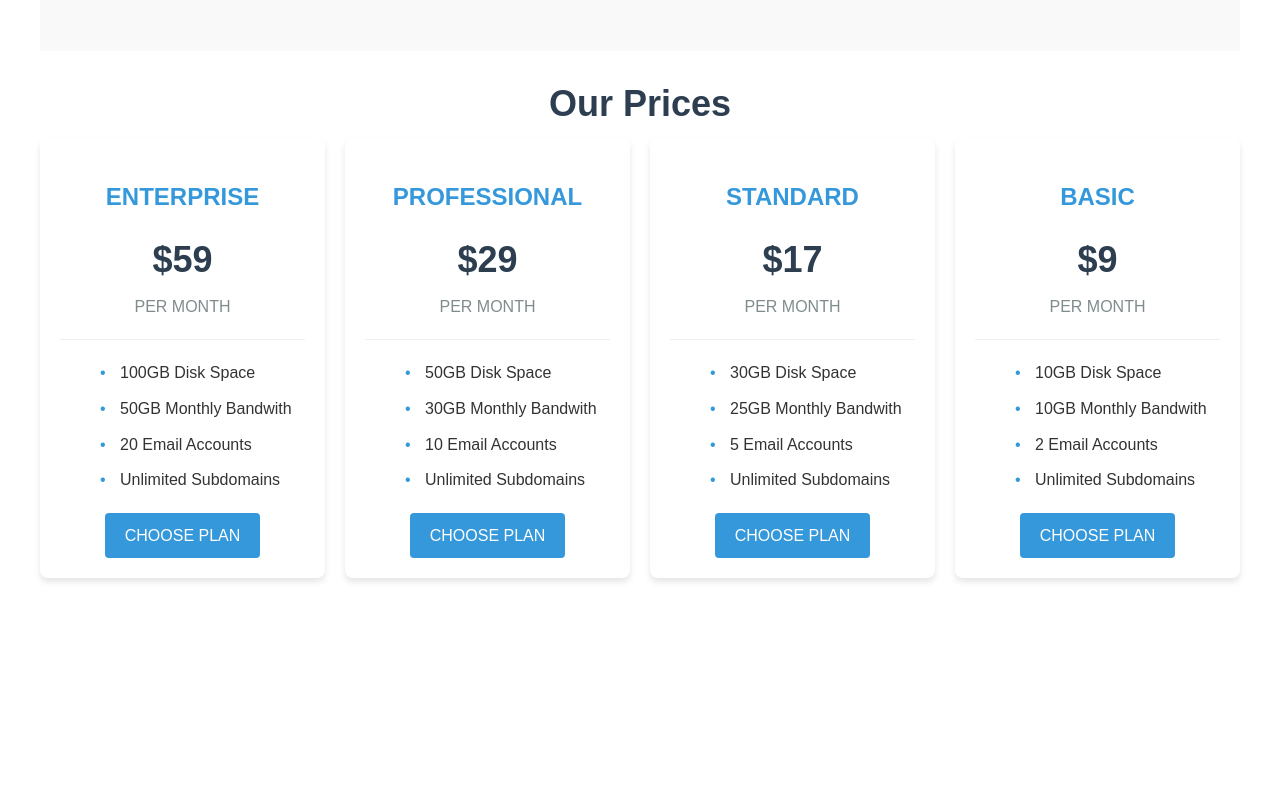
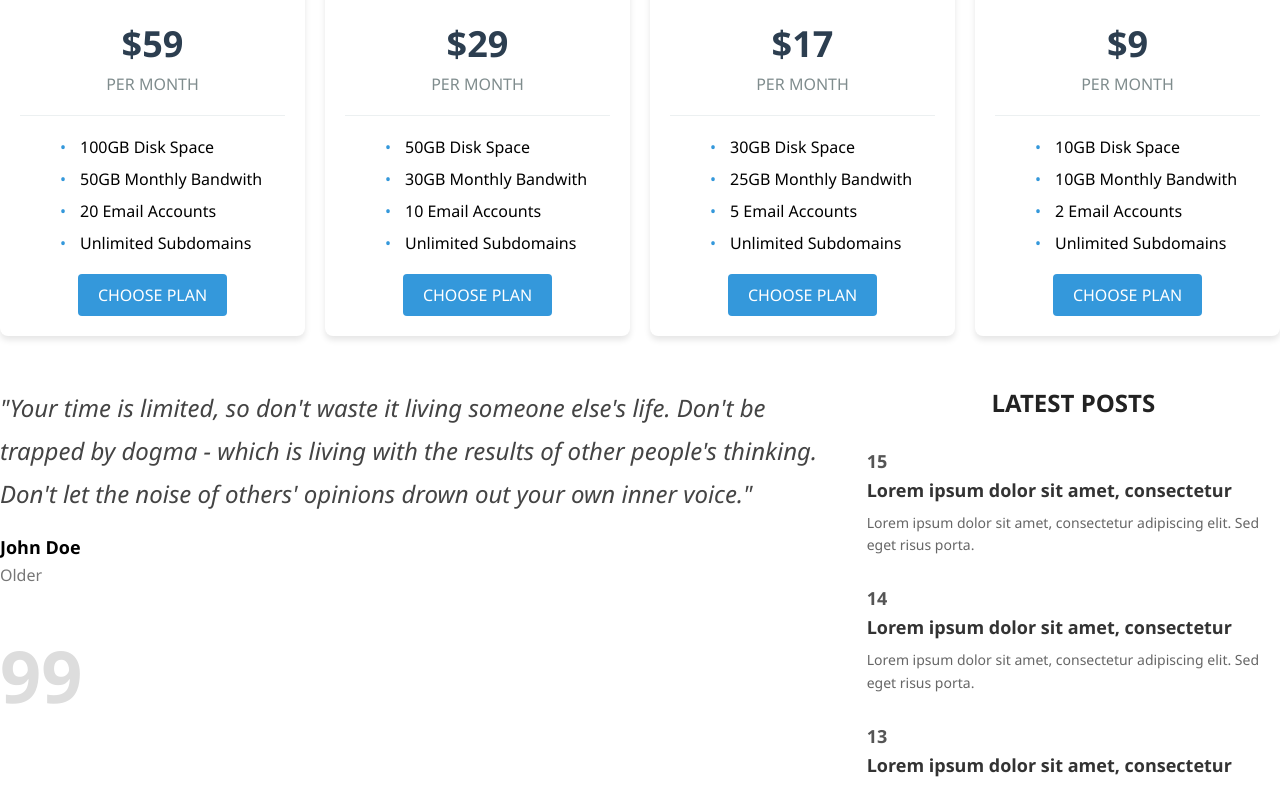
Before and after one commit to code-javarun/CASA, a plain HTML site: page mani.html in a window 1280 px wide. Shown: the part 2003-2793 px from the top of the page. Before the commit the page ends 2601 px from the top, so only its background shows below. Drawn offline with Linux system fonts and the light colour scheme.

Commit message:
profile page html and css add

```diff
--- a/mani.html
+++ b/mani.html
@@ -193,5 +193,50 @@
         <a href="#" class="choose-plan">CHOOSE PLAN</a>
     </div>
 </div>
+<!-- profile section -->
+<div class="container">
+  <div class="quote-section">
+      <div class="quote">
+          "Your time is limited, so don't waste it living someone else's life. Don't be trapped by dogma - which is living with the results of other people's thinking. Don't let the noise of others' opinions drown out your own inner voice."
+      </div>
+      <div class="author">John Doe</div>
+      <div class="author-title">Older</div>
+      <div class="number-large">99</div>
+  </div>
+
+  <div class="posts-section">
+      <div class="section-title">Latest Posts</div>
+
+      <div class="post">
+          <div class="post-date">15</div>
+          <div class="post-title">Lorem ipsum dolor sit amet, consectetur</div>
+          <div class="post-excerpt">Lorem ipsum dolor sit amet, consectetur adipiscing elit. Sed eget risus porta.</div>
+      </div>
+
+      <div class="post">
+          <div class="post-date">14</div>
+          <div class="post-title">Lorem ipsum dolor sit amet, consectetur</div>
+          <div class="post-excerpt">Lorem ipsum dolor sit amet, consectetur adipiscing elit. Sed eget risus porta.</div>
+      </div>
+
+      <div class="post">
+          <div class="post-date">13</div>
+          <div class="post-title">Lorem ipsum dolor sit amet, consectetur</div>
+          <div class="post-excerpt">Lorem ipsum dolor sit amet, consectetur adipiscing elit. Sed eget risus porta.</div>
+      </div>
+
+      <div class="post">
+          <div class="post-date">12</div>
+          <div class="post-title">Lorem ipsum dolor sit amet, consectetur</div>
+          <div class="post-excerpt">Lorem ipsum dolor sit amet, consectetur adipiscing elit. Sed eget risus porta.</div>
+      </div>
+
+      <div class="links">
+          <a href="#" class="link">www.lotest 3</a>
+          <a href="#" class="link">www.lotest 3</a>
+          <a href="#" class="link">www.lotest 3</a>
+      </div>
+  </div>
+</div>
 </body>
 </html>
--- a/mani/style.css
+++ b/mani/style.css
@@ -224,14 +224,6 @@ body {
 
 
   /* Price Section */
-  body {
-    font-family: 'Arial', sans-serif;
-    line-height: 1.6;
-    color: #333;
-    max-width: 1200px;
-    margin: 0 auto;
-    padding: 20px;
-}
 
 .price {
     text-align: center;
@@ -315,3 +307,97 @@ body {
 .choose-plan:hover {
     background-color: #2980b9;
 }
+/* profile section */
+
+.container {
+  display: flex;
+  flex-wrap: wrap;
+  gap: 40px;
+  padding-top: 50px;
+}
+
+.quote-section {
+  flex: 2;
+  min-width: 300px;
+}
+
+.quote {
+  font-size: 24px;
+  font-style: italic;
+  margin-bottom: 20px;
+  color: #444;
+  line-height: 1.8;
+}
+
+.author {
+  font-weight: bold;
+  font-size: 18px;
+  margin-bottom: 5px;
+}
+
+.author-title {
+  color: #777;
+  font-size: 16px;
+  margin-bottom: 40px;
+}
+
+.number-large {
+  font-size: 72px;
+  font-weight: bold;
+  color: #ddd;
+  margin-bottom: 40px;
+}
+
+.posts-section {
+  flex: 1;
+  min-width: 250px;
+}
+
+.section-title {
+  font-size: 24px;
+  font-weight: bold;
+  margin-bottom: 30px;
+  color: #222;
+  text-transform: uppercase;
+}
+
+.post {
+  margin-bottom: 30px;
+}
+
+.post-date {
+  font-size: 18px;
+  font-weight: bold;
+  margin-bottom: 5px;
+  color: #555;
+}
+
+.post-title {
+  font-size: 18px;
+  font-weight: bold;
+  margin-bottom: 10px;
+  color: #333;
+}
+
+.post-excerpt {
+  font-size: 14px;
+  color: #666;
+  margin-bottom: 15px;
+  line-height: 1.6;
+}
+
+.links {
+  margin-top: 40px;
+}
+
+.link {
+  display: block;
+  color: #666;
+  text-decoration: none;
+  margin-bottom: 10px;
+  font-size: 14px;
+}
+
+.link:hover {
+  color: #000;
+}
```
